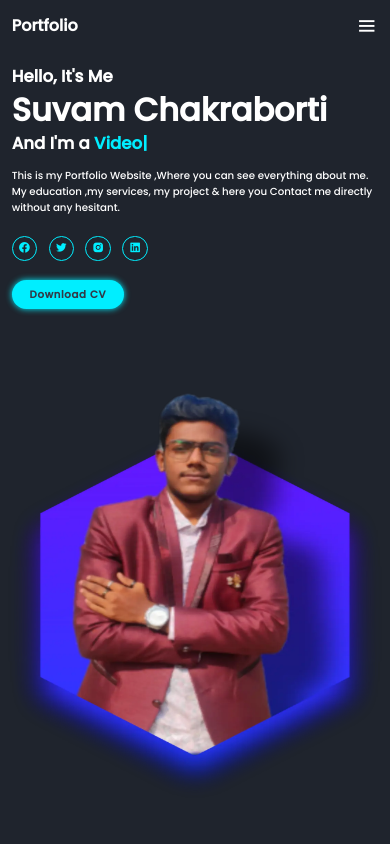
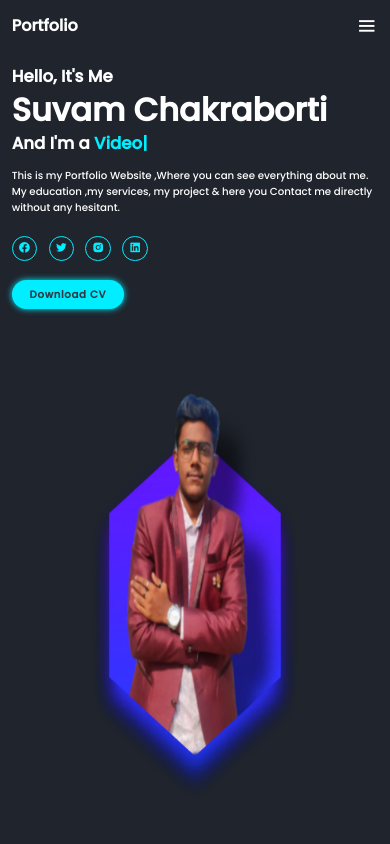
Before and after one commit to SC-Degins/Web-site, a plain HTML site: page index.html in a window 390 px wide. Shown: the top 844 px of the page. Drawn offline with nearby package versions, Linux system fonts and the light colour scheme; some packages are replaced by stand-ins of ours; a script that the page names is missing.

```diff
--- a/Style.css
+++ b/Style.css
@@ -491,7 +491,7 @@
         font-size: 40%;
     }
     .home-img img{
-        width: 180vw;
+        width: 100vw;
     }
     .about{
         width: 100%;
```
